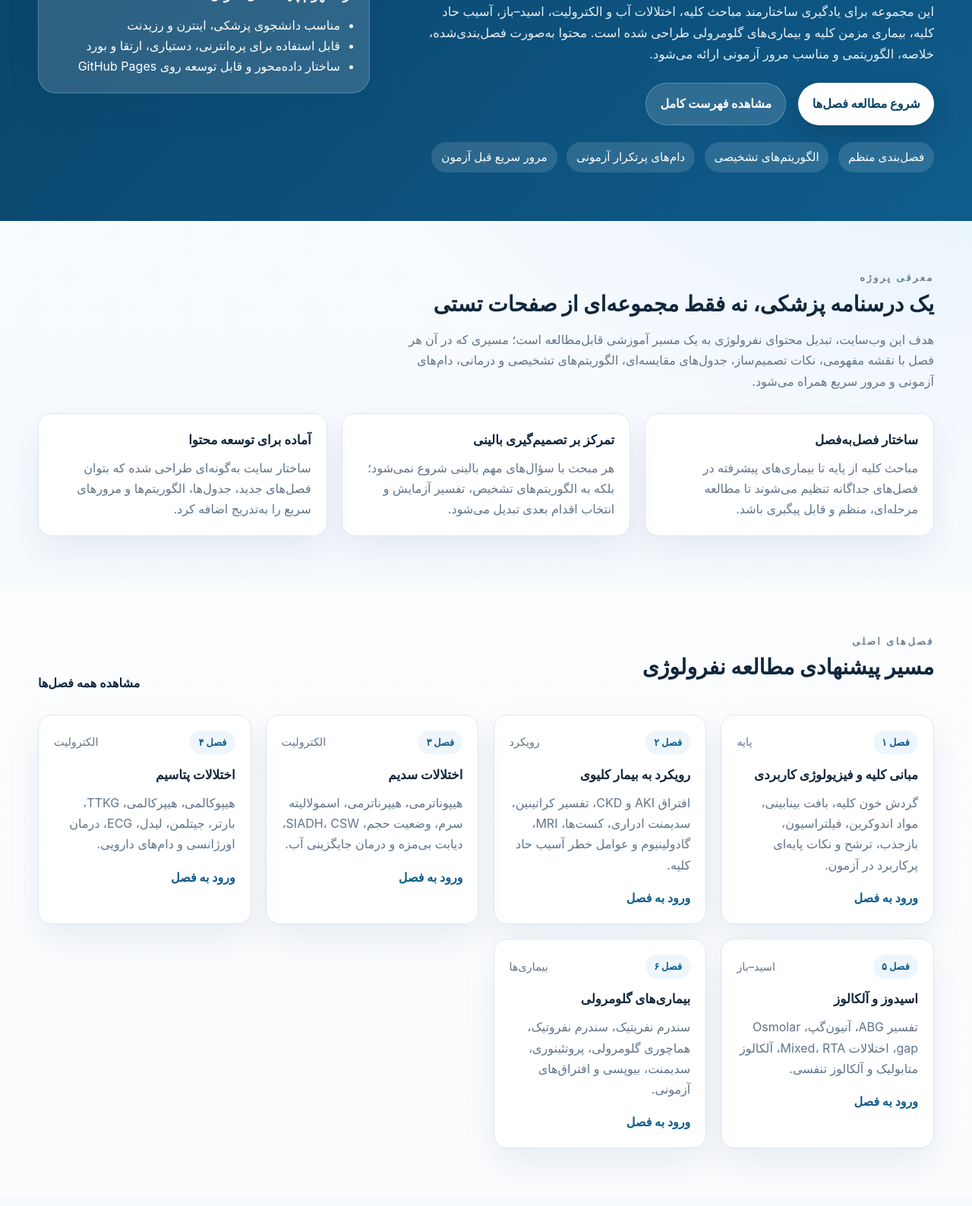
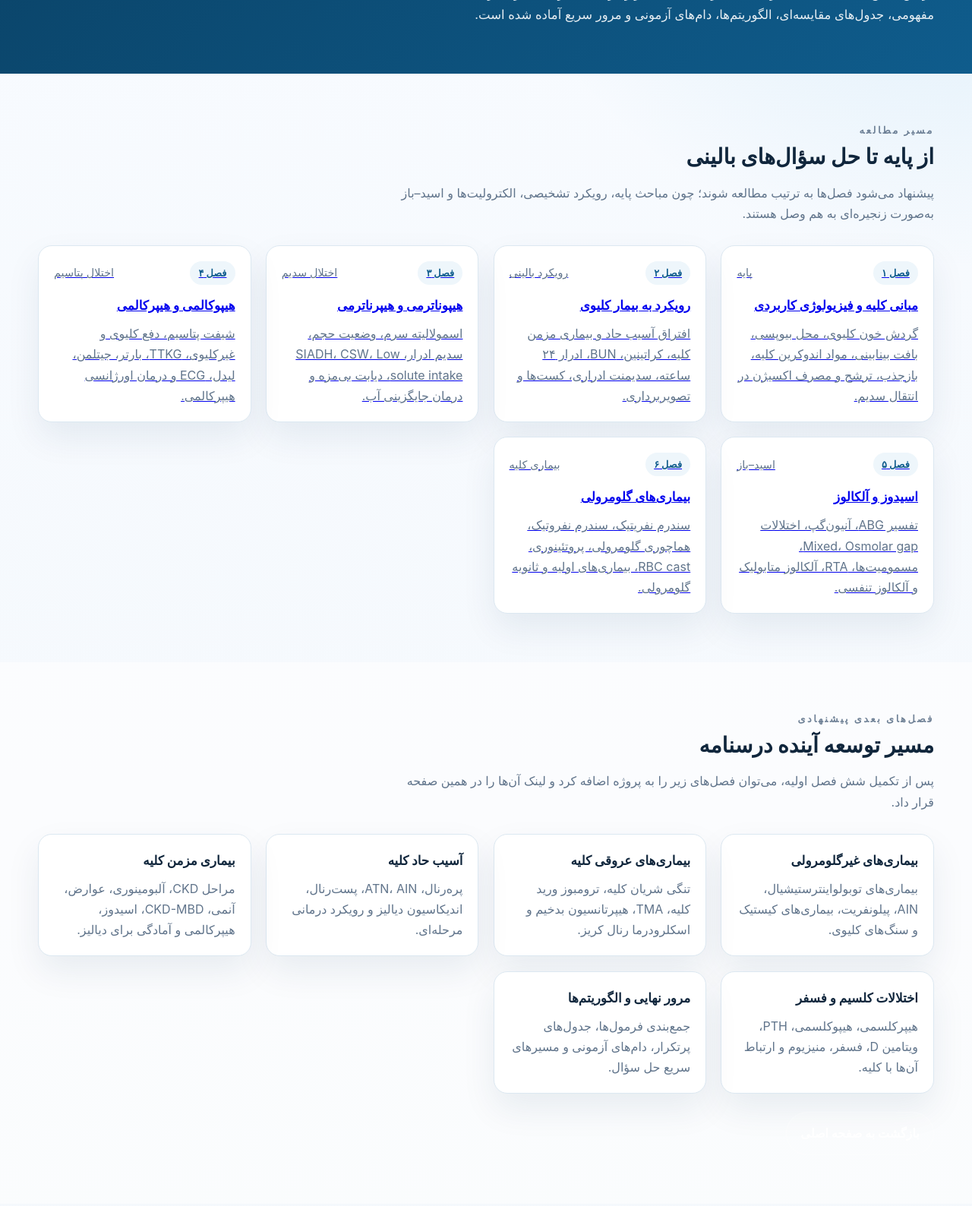
Before and after one commit to hadiebiii/Nephrology, a plain HTML site: page chapters/index.html in a window 1280 px wide. Shown: the part 321-1909 px from the top of the page at 76% size. Drawn offline with Linux system fonts and the light colour scheme; files that its build step writes are made by us from their sources.

Commit message:
Update index.html

```diff
--- a/chapters/index.html
+++ b/chapters/index.html
@@ -3,12 +3,12 @@
   <head>
     <meta charset="UTF-8" />
     <meta name="viewport" content="width=device-width, initial-scale=1.0" />
-    <title>درسنامه جامع نفرولوژی | کلیه، آب و الکترولیت</title>
+    <title>فهرست فصل‌های درسنامه نفرولوژی</title>
     <meta
       name="description"
-      content="درسنامه جامع نفرولوژی، کلیه، آب و الکترولیت با رویکرد آزمون‌محور، فصل‌بندی‌شده، الگوریتمی و مناسب برای دانشجویان پزشکی، اینترن‌ها و رزیدنت‌ها."
+      content="فهرست فصل‌های درسنامه جامع نفرولوژی شامل مبانی کلیه، رویکرد به بیمار کلیوی، اختلالات سدیم، پتاسیم، اسید–باز و بیماری‌های گلومرولی."
     />
-    <link rel="stylesheet" href="assets/css/style.css" />
+    <link rel="stylesheet" href="../assets/css/style.css" />
   </head>
 
   <body id="top">
@@ -16,285 +16,182 @@
 
     <nav class="site-nav" aria-label="ناوبری اصلی">
       <div class="container nav-shell">
-        <a class="brand" href="index.html" aria-label="خانه درسنامه نفرولوژی">
+        <a class="brand" href="../index.html" aria-label="خانه درسنامه نفرولوژی">
           <span class="brand__mark">✚</span>
           <span>درسنامه نفرولوژی</span>
         </a>
 
         <div class="nav-links">
-          <a href="#about">معرفی</a>
-          <a href="#chapters">فصل‌ها</a>
-          <a href="#method">روش مطالعه</a>
-          <a href="#resources">منابع</a>
+          <a href="../index.html">خانه</a>
+          <a href="index.html">فصل‌ها</a>
+          <a href="#study-path">مسیر مطالعه</a>
         </div>
       </div>
     </nav>
 
-    <header class="hero">
+    <header class="hero hero--compact">
       <div class="container hero-shell">
-        <div class="hero__content">
-          <p class="eyebrow">کلیه، آب و الکترولیت</p>
-
-          <h1>درسنامه جامع نفرولوژی برای مطالعه آزمون‌محور و بالینی</h1>
-
+        <div>
+          <p class="eyebrow">فهرست فصل‌ها</p>
+          <h1>مسیر آموزشی نفرولوژی، کلیه، آب و الکترولیت</h1>
           <p class="hero__text">
-            این مجموعه برای یادگیری ساختارمند مباحث کلیه، اختلالات آب و الکترولیت،
-            اسید–باز، آسیب حاد کلیه، بیماری مزمن کلیه و بیماری‌های گلومرولی طراحی شده است.
-            محتوا به‌صورت فصل‌بندی‌شده، خلاصه، الگوریتمی و مناسب مرور آزمونی ارائه می‌شود.
+            در این بخش، فصل‌های اصلی درسنامه به ترتیب مطالعه قرار گرفته‌اند. هر فصل
+            برای ارائه نکات مفهومی، جدول‌های مقایسه‌ای، الگوریتم‌ها، دام‌های آزمونی
+            و مرور سریع آماده شده است.
           </p>
-
-          <div class="hero__actions">
-            <a class="btn btn--primary" href="#chapters">شروع مطالعه فصل‌ها</a>
-            <a class="btn btn--secondary" href="chapters/">مشاهده فهرست کامل</a>
         </div>
-
-          <ul class="hero__highlights" aria-label="ویژگی‌های اصلی درسنامه">
-            <li>فصل‌بندی منظم</li>
-            <li>الگوریتم‌های تشخیصی</li>
-            <li>دام‌های پرتکرار آزمونی</li>
-            <li>مرور سریع قبل آزمون</li>
-          </ul>
-        </div>
-
-        <aside class="hero-card" aria-label="اطلاعات سریع درسنامه">
-          <p class="hero-card__label">مسیر یادگیری</p>
-          <h2>از مفهوم پایه تا حل سؤال</h2>
-          <ul>
-            <li>مناسب دانشجوی پزشکی، اینترن و رزیدنت</li>
-            <li>قابل استفاده برای پره‌انترنی، دستیاری، ارتقا و بورد</li>
-            <li>ساختار داده‌محور و قابل توسعه روی GitHub Pages</li>
-          </ul>
-        </aside>
       </div>
     </header>
 
     <main id="main-content">
-      <section id="about" class="section container">
+      <section id="study-path" class="section container">
         <div class="section-heading">
-          <p class="section-heading__eyebrow">معرفی پروژه</p>
-          <h2>یک درسنامه پزشکی، نه فقط مجموعه‌ای از صفحات تستی</h2>
+          <p class="section-heading__eyebrow">مسیر مطالعه</p>
+          <h2>از پایه تا حل سؤال‌های بالینی</h2>
           <p>
-            هدف این وب‌سایت، تبدیل محتوای نفرولوژی به یک مسیر آموزشی قابل‌مطالعه است؛
-            مسیری که در آن هر فصل با نقشه مفهومی، نکات تصمیم‌ساز، جدول‌های مقایسه‌ای،
-            الگوریتم‌های تشخیصی و درمانی، دام‌های آزمونی و مرور سریع همراه می‌شود.
+            پیشنهاد می‌شود فصل‌ها به ترتیب مطالعه شوند؛ چون مباحث پایه، رویکرد تشخیصی،
+            الکترولیت‌ها و اسید–باز به‌صورت زنجیره‌ای به هم وصل هستند.
           </p>
         </div>
 
-        <div class="feature-grid">
-          <article class="feature-card">
-            <h3>ساختار فصل‌به‌فصل</h3>
-            <p>
-              مباحث کلیه از پایه تا بیماری‌های پیشرفته در فصل‌های جداگانه تنظیم می‌شوند
-              تا مطالعه مرحله‌ای، منظم و قابل پیگیری باشد.
-            </p>
-          </article>
-
-          <article class="feature-card">
-            <h3>تمرکز بر تصمیم‌گیری بالینی</h3>
-            <p>
-              هر مبحث با سؤال‌های مهم بالینی شروع نمی‌شود؛ بلکه به الگوریتم‌های تشخیص،
-              تفسیر آزمایش و انتخاب اقدام بعدی تبدیل می‌شود.
-            </p>
-          </article>
-
-          <article class="feature-card">
-            <h3>آماده برای توسعه محتوا</h3>
-            <p>
-              ساختار سایت به‌گونه‌ای طراحی شده که بتوان فصل‌های جدید، جدول‌ها،
-              الگوریتم‌ها و مرورهای سریع را به‌تدریج اضافه کرد.
-            </p>
-          </article>
-        </div>
-      </section>
-
-      <section id="chapters" class="section section--alt">
-        <div class="container">
-          <div class="section-heading section-heading--row">
-            <div>
-              <p class="section-heading__eyebrow">فصل‌های اصلی</p>
-              <h2>مسیر پیشنهادی مطالعه نفرولوژی</h2>
-            </div>
-            <a class="text-link" href="chapters/">مشاهده همه فصل‌ها</a>
-          </div>
-
         <div class="card-grid">
-            <article class="chapter-card">
+          <a class="chapter-card" href="chapter-01.html">
             <div class="chapter-card__meta">
               <span class="badge">فصل ۱</span>
               <span class="chapter-card__status">پایه</span>
             </div>
             <h3>مبانی کلیه و فیزیولوژی کاربردی</h3>
             <p>
-                گردش خون کلیه، بافت بینابینی، مواد اندوکرین، فیلتراسیون، بازجذب،
-                ترشح و نکات پایه‌ای پرکاربرد در آزمون.
+              گردش خون کلیوی، محل بیوپسی، بافت بینابینی، مواد اندوکرین کلیه،
+              بازجذب، ترشح و مصرف اکسیژن در انتقال سدیم.
             </p>
-              <a class="chapter-card__link" href="chapters/chapter-01.html">ورود به فصل</a>
-            </article>
+          </a>
 
-            <article class="chapter-card">
+          <a class="chapter-card" href="chapter-02.html">
             <div class="chapter-card__meta">
               <span class="badge">فصل ۲</span>
-                <span class="chapter-card__status">رویکرد</span>
+              <span class="chapter-card__status">رویکرد بالینی</span>
             </div>
             <h3>رویکرد به بیمار کلیوی</h3>
             <p>
-                افتراق AKI و CKD، تفسیر کراتینین، سدیمنت ادراری، کست‌ها،
-                MRI، گادولینیوم و عوامل خطر آسیب حاد کلیه.
+              افتراق آسیب حاد و بیماری مزمن کلیه، کراتینین، BUN، ادرار ۲۴ ساعته،
+              سدیمنت ادراری، کست‌ها و تصویربرداری.
             </p>
-              <a class="chapter-card__link" href="chapters/chapter-02.html">ورود به فصل</a>
-            </article>
+          </a>
 
-            <article class="chapter-card">
+          <a class="chapter-card" href="chapter-03.html">
             <div class="chapter-card__meta">
               <span class="badge">فصل ۳</span>
-                <span class="chapter-card__status">الکترولیت</span>
+              <span class="chapter-card__status">اختلال سدیم</span>
             </div>
-              <h3>اختلالات سدیم</h3>
+            <h3>هیپوناترمی و هیپرناترمی</h3>
             <p>
-                هیپوناترمی، هیپرناترمی، اسمولالیته سرم، وضعیت حجم، SIADH،
-                CSW، دیابت بی‌مزه و درمان جایگزینی آب.
+              اسمولالیته سرم، وضعیت حجم، سدیم ادرار، SIADH، CSW، Low solute intake،
+              دیابت بی‌مزه و درمان جایگزینی آب.
             </p>
-              <a class="chapter-card__link" href="chapters/chapter-03.html">ورود به فصل</a>
-            </article>
+          </a>
 
-            <article class="chapter-card">
+          <a class="chapter-card" href="chapter-04.html">
             <div class="chapter-card__meta">
               <span class="badge">فصل ۴</span>
-                <span class="chapter-card__status">الکترولیت</span>
+              <span class="chapter-card__status">اختلال پتاسیم</span>
             </div>
-              <h3>اختلالات پتاسیم</h3>
+            <h3>هیپوکالمی و هیپرکالمی</h3>
             <p>
-                هیپوکالمی، هیپرکالمی، TTKG، بارتر، جیتلمن، لیدل، ECG،
-                درمان اورژانسی و دام‌های دارویی.
+              شیفت پتاسیم، دفع کلیوی و غیرکلیوی، TTKG، بارتر، جیتلمن، لیدل،
+              ECG و درمان اورژانسی هیپرکالمی.
             </p>
-              <a class="chapter-card__link" href="chapters/chapter-04.html">ورود به فصل</a>
-            </article>
+          </a>
 
-            <article class="chapter-card">
+          <a class="chapter-card" href="chapter-05.html">
             <div class="chapter-card__meta">
               <span class="badge">فصل ۵</span>
               <span class="chapter-card__status">اسید–باز</span>
             </div>
             <h3>اسیدوز و آلکالوز</h3>
             <p>
-                تفسیر ABG، آنیون‌گپ، Osmolar gap، اختلالات Mixed، RTA،
-                آلکالوز متابولیک و آلکالوز تنفسی.
+              تفسیر ABG، آنیون‌گپ، اختلالات Mixed، Osmolar gap، مسمومیت‌ها،
+              RTA، آلکالوز متابولیک و آلکالوز تنفسی.
             </p>
-              <a class="chapter-card__link" href="chapters/chapter-05.html">ورود به فصل</a>
-            </article>
+          </a>
 
-            <article class="chapter-card">
+          <a class="chapter-card" href="chapter-06.html">
             <div class="chapter-card__meta">
               <span class="badge">فصل ۶</span>
-                <span class="chapter-card__status">بیماری‌ها</span>
+              <span class="chapter-card__status">بیماری کلیه</span>
             </div>
             <h3>بیماری‌های گلومرولی</h3>
             <p>
               سندرم نفریتیک، سندرم نفروتیک، هماچوری گلومرولی، پروتئینوری،
-                سدیمنت، بیوپسی و افتراق‌های آزمونی.
+              RBC cast، بیماری‌های اولیه و ثانویه گلومرولی.
             </p>
-              <a class="chapter-card__link" href="chapters/chapter-06.html">ورود به فصل</a>
-            </article>
-          </div>
+          </a>
         </div>
       </section>
 
-      <section id="method" class="section container">
+      <section class="section section--alt">
+        <div class="container">
           <div class="section-heading">
-          <p class="section-heading__eyebrow">روش مطالعه</p>
-          <h2>هر فصل با یک الگوی ثابت و قابل مرور ساخته می‌شود</h2>
+            <p class="section-heading__eyebrow">فصل‌های بعدی پیشنهادی</p>
+            <h2>مسیر توسعه آینده درسنامه</h2>
             <p>
-            برای اینکه مطالعه فقط حفظ‌کردنی نباشد، هر فصل با یک قالب آموزشی ثابت ارائه می‌شود.
-            این قالب کمک می‌کند نکته‌ها سریع‌تر مرور شوند و مسیر حل سؤال شفاف بماند.
+              پس از تکمیل شش فصل اولیه، می‌توان فصل‌های زیر را به پروژه اضافه کرد
+              و لینک آن‌ها را در همین صفحه قرار داد.
             </p>
           </div>
 
           <div class="feature-grid">
             <article class="feature-card">
-            <h3>۱. نقشه فصل</h3>
+              <h3>بیماری‌های غیرگلومرولی</h3>
               <p>
-              در ابتدای هر فصل مشخص می‌شود که خواننده قرار است چه مسئله‌هایی را یاد بگیرد
-              و فصل از چه مسیر آموزشی عبور می‌کند.
+                بیماری‌های توبولواینترستیشیال، AIN، پیلونفریت، بیماری‌های کیستیک
+                و سنگ‌های کلیوی.
               </p>
             </article>
 
             <article class="feature-card">
-            <h3>۲. نکات تصمیم‌ساز</h3>
+              <h3>بیماری‌های عروقی کلیه</h3>
               <p>
-              به‌جای متن‌های طولانی، نکات اصلی به شکل کوتاه، طبقه‌بندی‌شده و قابل استفاده
-              در حل سؤال نوشته می‌شوند.
+                تنگی شریان کلیه، ترومبوز ورید کلیه، TMA، هیپرتانسیون بدخیم
+                و اسکلرودرما رنال کریز.
               </p>
             </article>
 
             <article class="feature-card">
-            <h3>۳. الگوریتم و جدول</h3>
+              <h3>آسیب حاد کلیه</h3>
               <p>
-              موضوعات تشخیصی و درمانی با الگوریتم مرحله‌ای و جدول‌های مقایسه‌ای ارائه می‌شوند
-              تا مرور سریع‌تر و دقیق‌تر باشد.
+                پره‌رنال، ATN، AIN، پست‌رنال، اندیکاسیون دیالیز و رویکرد
+                درمانی مرحله‌ای.
               </p>
             </article>
 
             <article class="feature-card">
-            <h3>۴. دام‌های آزمونی</h3>
+              <h3>بیماری مزمن کلیه</h3>
               <p>
-              خطاهای رایج، افتراق‌های نزدیک و نکاتی که معمولاً در آزمون‌ها باعث اشتباه می‌شوند
-              جداگانه برجسته می‌شوند.
+                مراحل CKD، آلبومینوری، عوارض، آنمی، CKD-MBD، اسیدوز،
+                هیپرکالمی و آمادگی برای دیالیز.
               </p>
             </article>
 
             <article class="feature-card">
-            <h3>۵. مسیر حل سؤال</h3>
+              <h3>اختلالات کلسیم و فسفر</h3>
               <p>
-              پایان هر فصل شامل یک مسیر عملی برای نزدیک‌شدن به سؤال‌های سناریومحور و انتخاب
-              اقدام بعدی است.
+                هیپرکلسمی، هیپوکلسمی، PTH، ویتامین D، فسفر، منیزیوم
+                و ارتباط آن‌ها با کلیه.
               </p>
             </article>
 
             <article class="feature-card">
-            <h3>۶. مرور سریع</h3>
+              <h3>مرور نهایی و الگوریتم‌ها</h3>
               <p>
-              نکات نهایی هر فصل به شکل فشرده نوشته می‌شوند تا برای مرور شب امتحان یا مرور
-              قبل از آزمون کاربردی باشند.
+                جمع‌بندی فرمول‌ها، جدول‌های پرتکرار، دام‌های آزمونی و مسیرهای
+                سریع حل سؤال.
               </p>
             </article>
           </div>
-      </section>
 
-      <section id="resources" class="section section--alt">
-        <div class="container">
-          <div class="section-heading">
-            <p class="section-heading__eyebrow">منابع و توسعه</p>
-            <h2>آماده برای تکمیل تدریجی درسنامه</h2>
-            <p>
-              این نسخه، پایه‌ی صفحه اصلی پروژه است. در مرحله‌های بعد می‌توان محتوای کامل هر فصل،
-              جدول‌ها، الگوریتم‌ها، فلش‌کارت‌ها، آزمون‌های تمرینی و نسخه PDF را اضافه کرد.
-            </p>
-          </div>
-
-          <div class="resource-grid">
-            <article class="resource-card">
-              <h3>محتوای داده‌محور</h3>
-              <p>
-                فصل‌ها می‌توانند از طریق فایل داده‌ای مدیریت شوند تا توسعه محتوا بدون ویرایش
-                مستقیم همه صفحات انجام شود.
-              </p>
-            </article>
-
-            <article class="resource-card">
-              <h3>سازگار با GitHub Pages</h3>
-              <p>
-                پروژه به‌صورت استاتیک طراحی شده و برای انتشار عمومی سریع از طریق GitHub Pages
-                مناسب است.
-              </p>
-            </article>
-
-            <article class="resource-card">
-              <h3>قابل توسعه برای آزمون</h3>
-              <p>
-                در نسخه‌های بعدی می‌توان بخش تست، فلش‌کارت، مرور سریع و گزارش پوشش منبع
-                را به هر فصل اضافه کرد.
-              </p>
-            </article>
+          <div class="section-nav">
+            <a href="../index.html" class="btn btn--secondary">بازگشت به صفحه اصلی</a>
           </div>
         </div>
       </section>
@@ -302,7 +199,7 @@
 
     <footer class="site-footer">
       <div class="container footer-shell">
-        <p>درسنامه نفرولوژی · کلیه، آب و الکترولیت</p>
+        <p>فهرست فصل‌های درسنامه نفرولوژی</p>
         <a class="text-link" href="#top">بازگشت به بالا</a>
       </div>
     </footer>
```
Lines whose indentation alone changed are shown as unchanged.
